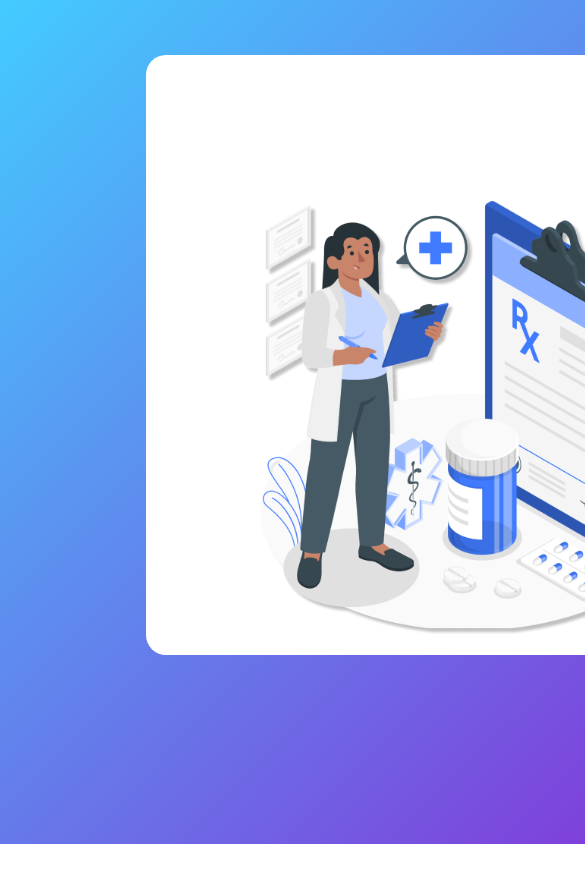
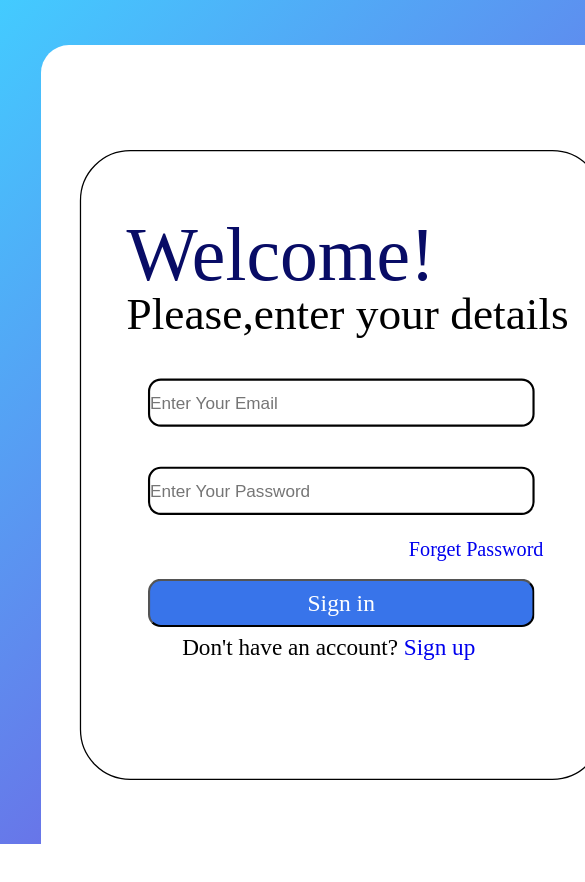
Before and after one commit to Sachendra79/Login-form, a React (Create React App) app: page /login in a window 390 px wide. Shown: the top 882 px of the page, 585 px wide, since content can reach past the window. Before the commit the page ends 844 px from the top, so only its background shows below. Built offline with nearby package versions, Linux system fonts and the light colour scheme.

Commit message:
media_Queries

```diff
--- a/src/index.css
+++ b/src/index.css
@@ -212,8 +212,8 @@ form .input-field .linked
   text-align: end;
   margin-top: 15px;
 }
-
-@media  (max-width:257px) {
+/* ---------------------------------Media Queries Begin------------------------ */
+@media  (max-width:260px) {
 :root {
   width: 300%;
   object-fit: cover;
@@ -223,14 +223,14 @@ form .input-field .linked
 .main-img{
    background-image: none;
  }
- .nain-img
+ .main-img
  {
   background-image: none;
  }
 
 }
 
-@media  (max-width:360px) {
+@media  (max-width:361px) {
   :root {
     width: 300%;
    height: 100vh;
@@ -286,13 +286,13 @@ form .input-field .linked
     scale: 0.9;
 
     left: 7px;
-    width: 310px;
+    width: 300px;
     height: 500px;
 
   }
   .main-heading {
    font-size: 60px;
-margin-top: -80px;
+  margin-top: -80px;
    line-height: 50px;
 
    margin-left: 10px;
@@ -311,10 +311,93 @@ margin-top: -80px;
   scale: 0.85;
    margin: 19px 0px 3px 0px;
  }
+}
+
+@media (max-width:415px) {
 
 
+  .main-img{
+    background-image: none;
+  }
+  .main1-img{
+   background-image: none;
+ }
+ .container
+ {
+   top: 55px;
+   left: 14px;
+   height: 600px;
+   width: 365px;
+  }
+  .signup-container
+  {
+    scale: 0.9;
+    left: 7px;
+    width: 330px;
+    height: 550px;
 
   }
+  .main-heading1 {
+   font-size: 60px;
+   font-weight: 500;
+   line-height: 50px;
+   margin-top: 10px;
+   margin-left: 10px;
+
+ }
+ .heading1
+ {
+   margin-left: 10px;
+ }
+ form .input-field1 input {
+ scale: 0.85;
+ ;
+ }
+
+ form .input-field1 button
+ {
+  scale: 0.85;
+   margin: -20px 0px 3px 0px;
+ }
+
+ /* -----------------------Login container media query */
+ .login-container
+ {
+   scale: 0.9;
+
+   left: 7px;
+   width: 350px;
+   height: 500px;
+
+ }
+ .main-heading {
+  font-size: 60px;
+margin-top: -80px;
+  line-height: 50px;
+
+  margin-left: 10px;
+
+}
+.heading
+{
+  margin-left: 10px;
+}
+form .input-field input {
+scale: 0.85;
+}
+
+form .input-field button
+{
+ scale: 0.85;
+  margin: 19px 0px 3px 0px;
+}
+form .input-field .link{
+margin-right: 20px;
+}
+
+}
+
+
 
   @media  (max-width:582px) {
     :root {
@@ -328,6 +411,7 @@ margin-top: -80px;
      }
 
     }
+
     @media  (max-width:682px) {
       :root {
         width: 300%;
@@ -335,7 +419,161 @@ margin-top: -80px;
       }
 
       .main-img{
-         background-image: none;
+        scale: 0.5;
+        top: -10px;
+      }
+      .main1-img{
+      scale: 0.4;
+      left: -10px;
+     }
+     .container
+     {
+     margin: 110px;
+     scale: 1.4;
+      }
+      .signup-container
+      {
+        scale: 0.9;
+
+        left: 7px;
+        width: 100%;
+        height: 500px;
+
+      }
+      .main-heading1 {
+       font-size: 60px;
+       font-weight: 500;
+       line-height: 50px;
+       margin-top: 10px;
+       margin-left: 10px;
+
+     }
+     .heading1
+     {
+       margin-left: 10px;
+     }
+     form .input-field1 input {
+     scale: 0.85;
+     ;
+     }
+
+     form .input-field1 button
+     {
+      scale: 0.85;
+       margin: -20px 0px 3px 0px;
+     }
+     /* -----------------------Login container media query */
+     .login-container
+     {
+       scale: 0.9;
+
+       left: 7px;
+       width: 100%;
+       height: 500px;
+
+     }
+     .main-heading {
+      font-size: 60px;
+     margin-top: -80px;
+      line-height: 50px;
+
+      margin-left: 10px;
+
+    }
+    .heading
+    {
+      margin-left: 10px;
+    }
+    form .input-field input {
+    scale: 0.85;
+    }
+
+    form .input-field button
+    {
+     scale: 0.85;
+      margin: 19px 0px 3px 0px;
+    }
+
+      }
+
+      @media (max-width:912px) {
+
+        .main-img{
+          scale: 0.5;
+          top: -10px;
+        }
+        .main1-img{
+        scale: 0.7;
+        left: -10px;
+       }
+       .container
+       {
+         top: 55px;
+         left: 14px;
+         height: 600px;
+         width: 415px;
+        }
+        .signup-container
+        {
+          scale: 0.9;
+
+          left: 7px;
+          width: 100%;
+          height: 500px;
+
+        }
+        .main-heading1 {
+         font-size: 60px;
+         font-weight: 500;
+         line-height: 50px;
+         margin-top: 10px;
+         margin-left: 10px;
+
+       }
+       .heading1
+       {
+         margin-left: 10px;
+       }
+       form .input-field1 input {
+       scale: 0.85;
+       ;
        }
 
+       form .input-field1 button
+       {
+        scale: 0.85;
+         margin: -20px 0px 3px 0px;
+       }
+       /* -----------------------Login container media query */
+       .login-container
+       {
+         scale: 0.9;
+
+         left: 7px;
+         width: 100%;
+         height: 500px;
+
+       }
+       .main-heading {
+        font-size: 60px;
+       margin-top: -80px;
+        line-height: 50px;
+
+        margin-left: 10px;
+
       }
+      .heading
+      {
+        margin-left: 10px;
+      }
+      form .input-field input {
+      scale: 0.85;
+      }
+
+      form .input-field button
+      {
+       scale: 0.85;
+        margin: 19px 0px 3px 0px;
+      }
+
+      }
```
